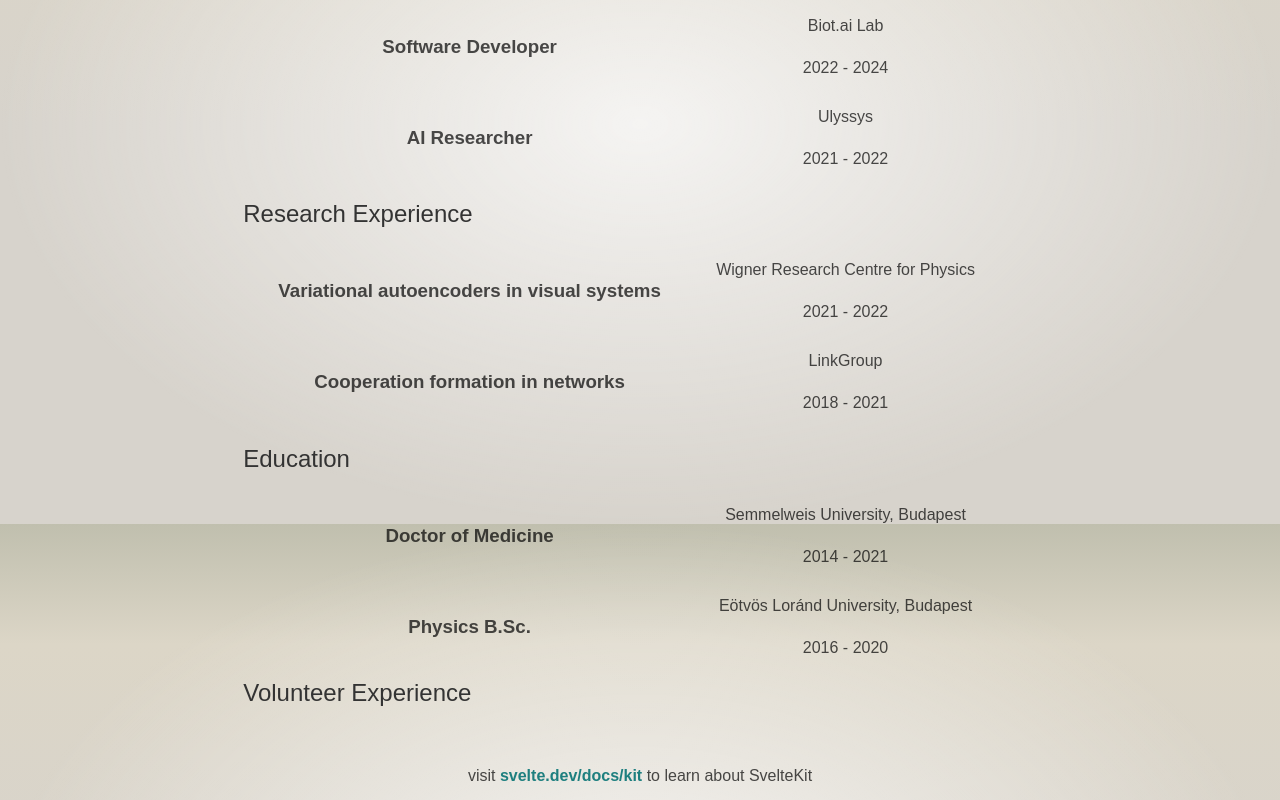
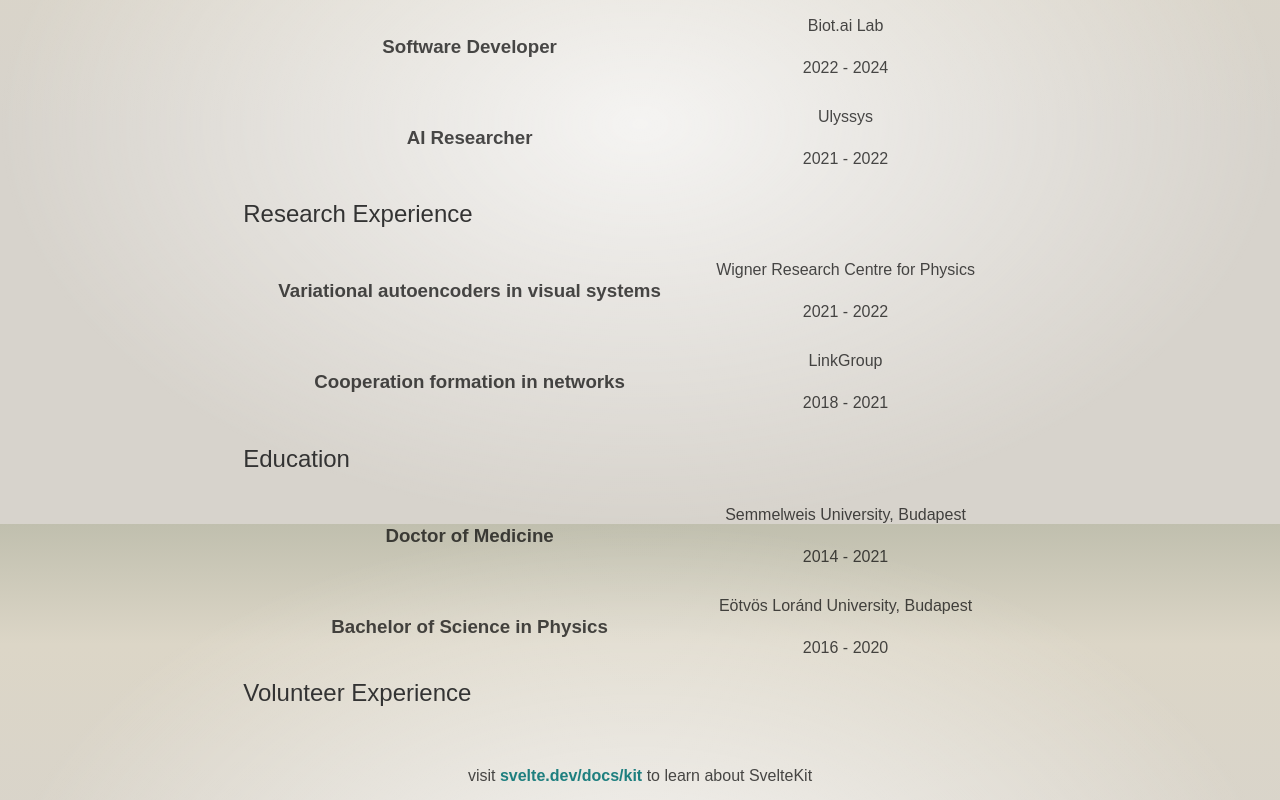
Before and after one commit to bncszb/bncszb.github.io, a SvelteKit app: page / in a window 1280 px wide. Shown: the part 1076-1876 px from the top of the page. Built offline with nearby package versions, Linux system fonts and the light colour scheme.

Commit message:
use role model for education

```diff
--- /dev/null
+++ b/src/lib/components/Education.svelte
@@ -0,0 +1,10 @@
+<script>
+  import educationRoles from "$lib/models/roles/education-roles";
+  import RoleSection from "./RoleSection.svelte";
+</script>
+
+<h2>Education</h2>
+
+{#each educationRoles as role}
+  <RoleSection {role} />
+{/each}
--- /dev/null
+++ b/src/lib/components/RoleSection.svelte
@@ -0,0 +1,33 @@
+<script lang="ts">
+  import type { Role } from "$lib/models/roles/common-roles";
+  import AccordionItem from "./AccordionItem.svelte";
+  import HistoryElement from "./HistoryElement.svelte";
+
+  export let role: Role;
+</script>
+
+<div class="role-section">
+  {#if role}
+    <AccordionItem useStyle={false}>
+      <HistoryElement
+        title={role.name}
+        location={role.instutition + ", " + role.location}
+        time={role.startDate.getFullYear() +
+          " - " +
+          (role.endDate ? role.endDate.getFullYear() : "Present")}
+        slot="headerSlot"
+      />
+
+      {#if role.description}
+        <p class="role-description">{role.description}</p>
+      {/if}
+      {#if role.bulletPoints && role.bulletPoints.length > 0}
+        <ul>
+          {#each role.bulletPoints as bulletPoint}
+            <li>{bulletPoint}</li>
+          {/each}
+        </ul>
+      {/if}
+    </AccordionItem>
+  {/if}
+</div>
--- /dev/null
+++ b/src/lib/models/roles/common-roles.ts
@@ -0,0 +1,22 @@
+import type { Tool } from "../tools";
+
+export const roleCategories = [
+  "Work Experience",
+  "Research",
+  "Education",
+  "Volunteering",
+] as const;
+
+export type RoleCategory = (typeof roleCategories)[number];
+
+export type Role = {
+  category: RoleCategory;
+  name: string;
+  startDate: Date;
+  endDate?: Date;
+  instutition?: string;
+  location?: string;
+  description?: string;
+  bulletPoints?: string[];
+  tools?: Tool[];
+};
--- /dev/null
+++ b/src/lib/models/roles/education-roles.ts
@@ -0,0 +1,30 @@
+import type { Role } from "./common-roles";
+
+const MedicineRole: Role = {
+  category: "Education",
+  name: "Doctor of Medicine",
+  startDate: new Date("2014-09-01"),
+  endDate: new Date("2021-06-01"),
+  instutition: "Semmelweis University",
+  location: "Budapest",
+  bulletPoints: [
+    "Biochemistry competition: 5th place (2015)",
+    "Biophysics competition: 6th place (2015)",
+    "Research in LinkGroup",
+    "Thesis:",
+  ],
+  tools: [],
+};
+
+const PhysicsRole: Role = {
+  category: "Education",
+  name: "Bachelor of Science in Physics",
+  startDate: new Date("2016-09-01"),
+  endDate: new Date("2020-06-01"),
+  instutition: "Eötvös Loránd University",
+  location: "Budapest",
+  bulletPoints: ["Biophysics Specialization", "Thesis:"],
+  tools: [],
+};
+
+export default [MedicineRole, PhysicsRole];
--- a/src/routes/+page.svelte
+++ b/src/routes/+page.svelte
@@ -1,6 +1,6 @@
 <script lang="ts">
   import Contact from "./Contact.svelte";
-  import Education from "./Education.svelte";
+  import Education from "../lib/components/Education.svelte";
   import Research from "./Research.svelte";
   import Skills from "../lib/components/Skills.svelte";
   import Summary from "./Summary.svelte";
--- a/src/routes/Education.svelte
+++ /dev/null
@@ -1,45 +0,0 @@
-<script>
-  import AccordionItem from "$lib/components/AccordionItem.svelte";
-  import HistoryElement from "$lib/components/HistoryElement.svelte";
-</script>
-
-<h2>Education</h2>
-
-<!-- Doctor of Medicine -->
-<AccordionItem useStyle={false}>
-  <HistoryElement
-    title="Doctor of Medicine"
-    location="Semmelweis University, Budapest"
-    time="2014 - 2021"
-    slot="headerSlot"
-  />
-  <ul>
-    <li>Biochemistry competition: 5th place (2015)</li>
-    <li>Biophysics competition: 6th place (2015)</li>
-    <li>Research in LinkGroup</li>
-    <li>Thesis:</li>
-  </ul></AccordionItem
->
-
-<!-- Physics B.Sc. -->
-<AccordionItem useStyle={false}>
-  <HistoryElement
-    title="Physics B.Sc."
-    location="Eötvös Loránd University, Budapest"
-    time="2016 - 2020"
-    slot="headerSlot"
-  />
-  <ul>
-    <li>Biophysics Specialization</li>
-    <li>Thesis:</li>
-  </ul>
-</AccordionItem>
-
-<!-- <AccordionItem useStyle={false}>
-  <HistoryElement
-    title="Math and Informatics Specialization"
-    location="Fazekas Mihály High School, Debrecen"
-    time="2008 - 2014"
-    slot="headerSlot"
-  />
-</AccordionItem> -->
```
Also changed, not shown: src/lib/models/roles.ts (deleted).
